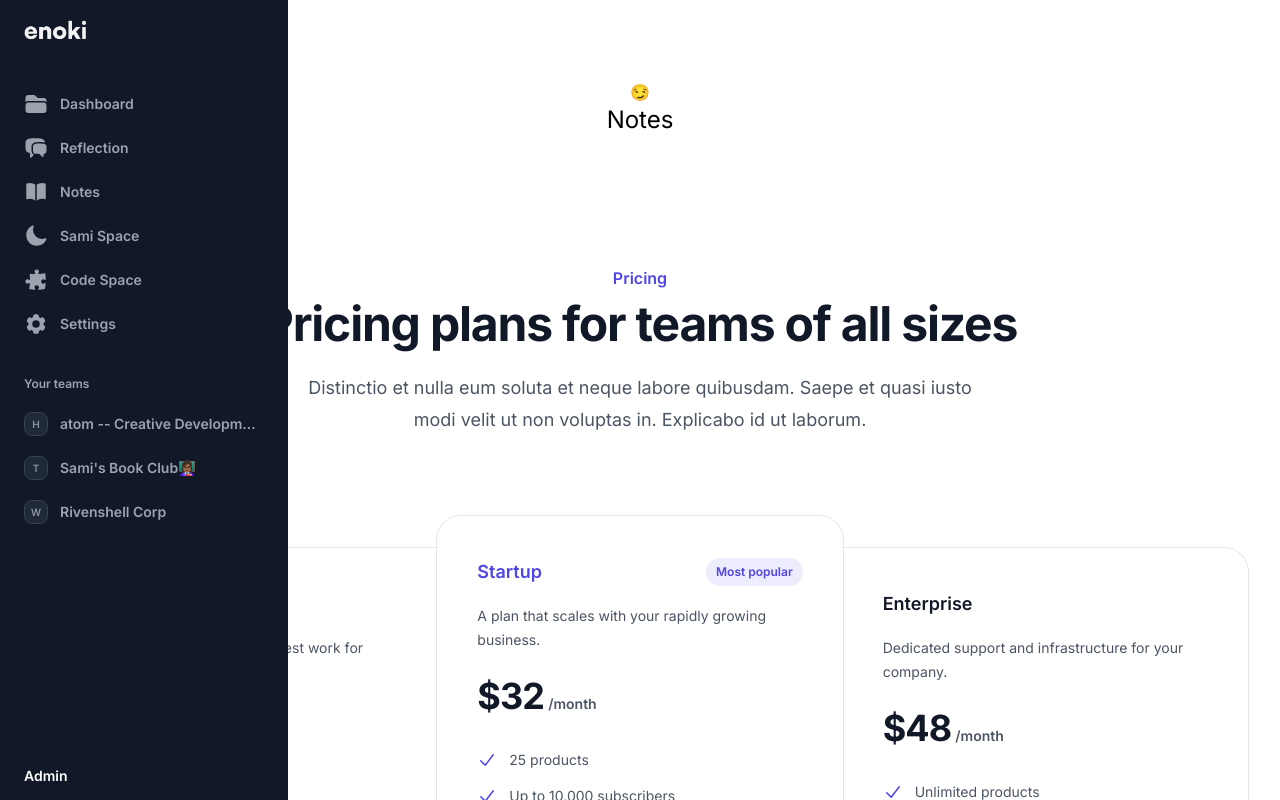
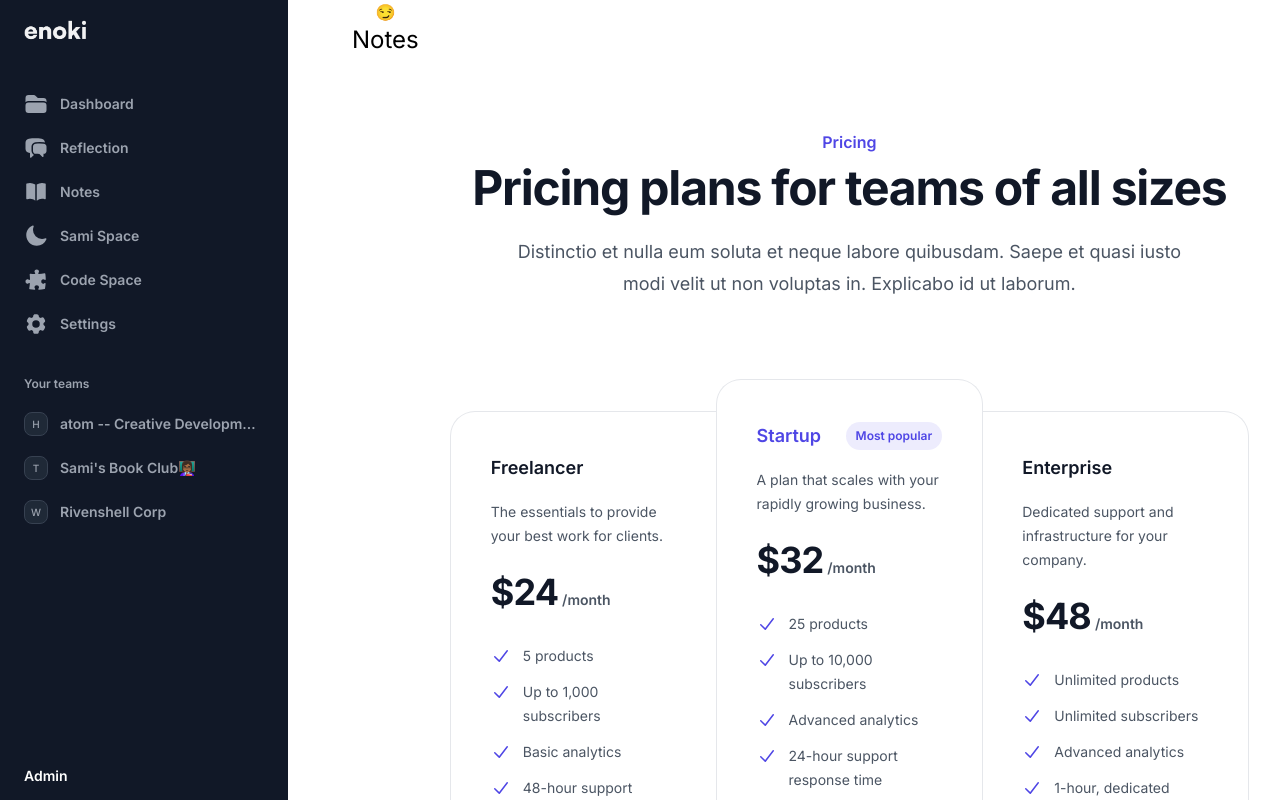
Before and after one commit to rivenshell/Lilly, a Next.js app: page /Notes in a window 1280 px wide. Shown: the top 800 px of the page. Built offline with nearby package versions, Linux system fonts and the light colour scheme.

Commit message:
repo update

```diff
--- a/app/Notes/page.tsx
+++ b/app/Notes/page.tsx
@@ -9,6 +9,7 @@ console.log(n)
 export default function Notes() {
   return (
     <>
+      <div className="flex flex-row">
         {/* Figue out the best solution for creating notes that save after user season (tied into the user account )
         when user logs in the notes they commited to the project should remain  */}
         <Nav />
@@ -17,6 +18,7 @@ export default function Notes() {
           <h2 className="text-2xl">Notes</h2>
         </div>
         <Payment />
+      </div>
     </>
   )
 }
```
Lines whose indentation alone changed are shown as unchanged.
